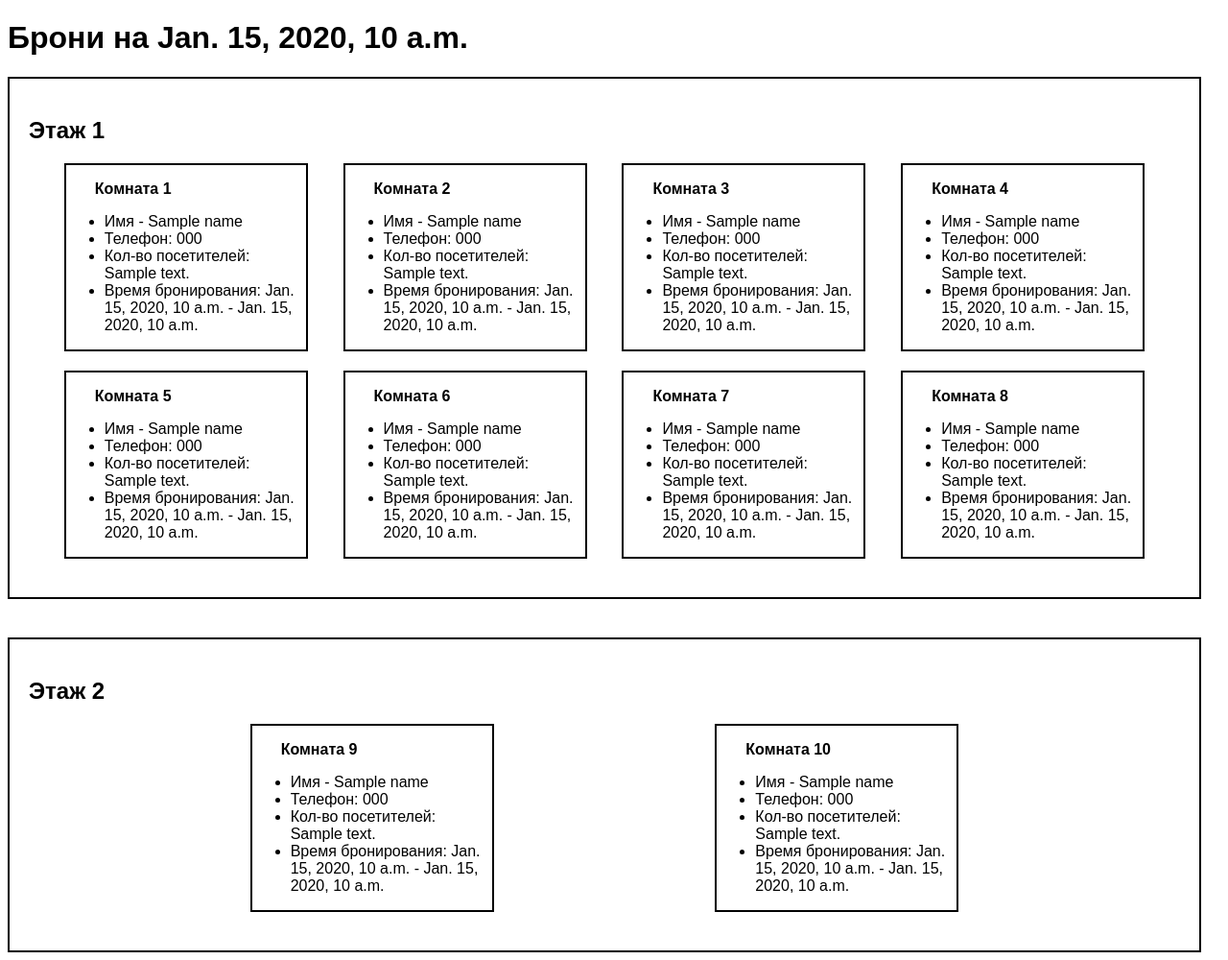
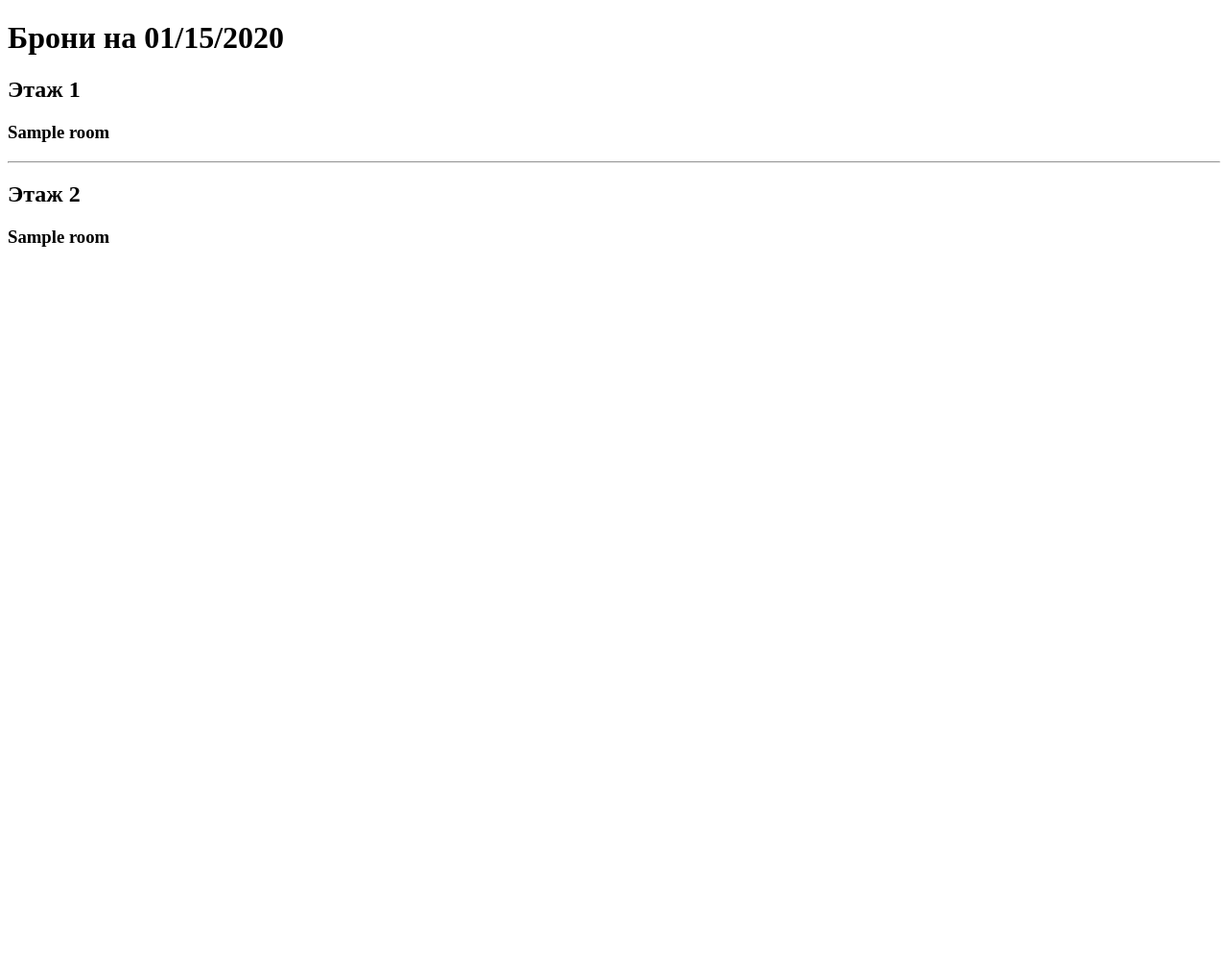
Before and after one commit to kaninn-i/SBKA, a Django app: template antikafebooking/booking/templates/booking/date.html in a window 1280 px wide. Shown: the whole page at 96% size. After the commit the page ends 257 px from the top, so only its background shows below. Run offline with Django 4.2, Linux system fonts and the light colour scheme; data comes from the database, SQL or seed files in the repository; both versions use the stored data as it was after the commit; tables that the repository leaves empty hold one stand-in row (values such as "Sample post"); the template is opened without the code that fills it: values that come from a table or form of the project are taken from there, most other values are stand-ins (such as "Sample title", 1, 10 or a date in 2020).

Commit message:
2nd day progress
models, views, html dates and many many

```diff
--- a/antikafebooking/antikafebooking/templates/base.html
+++ b/antikafebooking/antikafebooking/templates/base.html
@@ -6,7 +6,7 @@
     <meta charset="UTF-8">
     <title>{% block title %}{% endblock %}</title>
     {% load static %}
-    <link type="text/css" href="{% static 'booking/css/main.css' %}" rel="stylesheet" />
+<!--    <link type="text/css" href="{% static 'booking/css/main.css' %}" rel="stylesheet" />-->
 </head>
 <body>
 {% block content %}{% endblock %}
--- a/antikafebooking/booking/models.py
+++ b/antikafebooking/booking/models.py
@@ -3,8 +3,12 @@
 
 # Create your models here.
 
-# CharField - текст
-
 class Booking(models.Model):
-    date = models.DateField()
-    name = models.CharField()
+    date = models.DateField(db_index=True)
+    room = models.CharField(max_length=50)
+    name = models.CharField(max_length=50)
+    phone_number = models.CharField(max_length=15)
+    how_many_visitors = models.IntegerField()
+    start_time = models.TimeField()
+    end_time = models.TimeField()
+#     добавить теги (булевые) (отдельной таблицей?)
--- a/antikafebooking/booking/static/booking/css/main.css
+++ b/antikafebooking/booking/static/booking/css/main.css
@@ -1,5 +1,5 @@
 body {
-    width: 1200px;
+    width: 1920px;
     font-family: Arial,serif;
 }
 
--- a/antikafebooking/booking/templates/booking/date.html
+++ b/antikafebooking/booking/templates/booking/date.html
@@ -4,129 +4,49 @@
 
 {% block content %}
 <!--ЭТО ТЕСТОВЫЙ HTML КОТОРЫЙ НЕ ГОТОВ И БУДЕТ ДОРАБОТАН-->
-<h1>Брони на {{ date }}</h1>
+<h1>Брони на {{ date|date:"SHORT_DATE_FORMAT" }}</h1>
 
 
 <div class="floor1">
     <h2>Этаж 1</h2>
         <div class="rooms">
-
+        {% for room in first_floor_rooms %}
             <div class="room">
-            <p>Комната 1</p>
+                <h3>{{ room }}</h3>
+                {% for obj in db_entry %}
+                    {% if obj.room == room %}
                     <ul>
-                <li>Имя - {{ name }}</li>
-                <li>Телефон: {{ phone }}</li>
-                <li>Кол-во посетителей: {{ visitors }}</li>
-                <li>Время бронирования: {{ start_time }} - {{ end_time}}</li>
+                        <li>Имя - {{ obj.name }}</li>
+                        <li>Телефон: {{ obj.phone_number }}</li>
+                        <li>Кол-во посетителей: {{ obj.how_many_visitors }}</li>
+                        <li>Время бронирования: {{ obj.start_time }} - {{ obj.end_time}}</li>
                     </ul>
+                    {% endif %}
+                {% endfor %}
             </div>
-
+        {% endfor %}
+        </div>
+</div>
+<hr>
+<div class="floor2">
+    <h2>Этаж 2</h2>
+        <div class="rooms">
+        {% for room in second_floor_rooms %}
             <div class="room">
-            <p>Комната 2</p>
+                <h3>{{ room }}</h3>
+                {% for obj in db_entry %}
+                    {% if obj.room == room %}
                     <ul>
-                <li>Имя - {{ name }}</li>
-                <li>Телефон: {{ phone }}</li>
-                <li>Кол-во посетителей: {{ visitors }}</li>
-                <li>Время бронирования: {{ start_time }} - {{ end_time}}</li>
+                        <li>Имя - {{ obj.name }}</li>
+                        <li>Телефон: {{ obj.phone_number }}</li>
+                        <li>Кол-во посетителей: {{ obj.how_many_visitors }}</li>
+                        <li>Время бронирования: {{ obj.start_time }} - {{ obj.end_time}}</li>
                     </ul>
+                    {% endif %}
+                {% endfor %}
             </div>
-
-        <div class="room">
-            <p>Комната 3</p>
-            <ul>
-                <li>Имя - {{ name }}</li>
-                <li>Телефон: {{ phone }}</li>
-                <li>Кол-во посетителей: {{ visitors }}</li>
-                <li>Время бронирования: {{ start_time }} - {{ end_time}}</li>
-            </ul>
-        </div>
-
-        <div class="room">
-            <p>Комната 4</p>
-            <ul>
-                <li>Имя - {{ name }}</li>
-                <li>Телефон: {{ phone }}</li>
-                <li>Кол-во посетителей: {{ visitors }}</li>
-                <li>Время бронирования: {{ start_time }} - {{ end_time}}</li>
-            </ul>
-        </div>
-
-        <div class="room">
-            <p>Комната 5</p>
-            <ul>
-                <li>Имя - {{ name }}</li>
-                <li>Телефон: {{ phone }}</li>
-                <li>Кол-во посетителей: {{ visitors }}</li>
-                <li>Время бронирования: {{ start_time }} - {{ end_time}}</li>
-            </ul>
-        </div>
-
-        <div class="room">
-            <p>Комната 6</p>
-            <ul>
-                <li>Имя - {{ name }}</li>
-                <li>Телефон: {{ phone }}</li>
-                <li>Кол-во посетителей: {{ visitors }}</li>
-                <li>Время бронирования: {{ start_time }} - {{ end_time}}</li>
-            </ul>
-        </div>
-
-        <div class="room">
-            <p>Комната 7</p>
-            <ul>
-                <li>Имя - {{ name }}</li>
-                <li>Телефон: {{ phone }}</li>
-                <li>Кол-во посетителей: {{ visitors }}</li>
-                <li>Время бронирования: {{ start_time }} - {{ end_time}}</li>
-            </ul>
-        </div>
-
-        <div class="room">
-            <p>Комната 8</p>
-            <ul>
-                <li>Имя - {{ name }}</li>
-                <li>Телефон: {{ phone }}</li>
-                <li>Кол-во посетителей: {{ visitors }}</li>
-                <li>Время бронирования: {{ start_time }} - {{ end_time}}</li>
-            </ul>
-        </div>
-
+        {% endfor %}
         </div>
 </div>
 
-<div class="floor2">
-    <h2>Этаж 2</h2>
-    <div class="rooms">
-        <div class="room">
-            <p>Комната 9</p>
-            <ul>
-                <li>Имя - {{ name }}</li>
-                <li>Телефон: {{ phone }}</li>
-                <li>Кол-во посетителей: {{ visitors }}</li>
-                <li>Время бронирования: {{ start_time }} - {{ end_time}}</li>
-            </ul>
-        </div>
-
-        <div class="room">
-            <p>Комната 10</p>
-            <ul>
-                <li>Имя - {{ name }}</li>
-                <li>Телефон: {{ phone }}</li>
-                <li>Кол-во посетителей: {{ visitors }}</li>
-                <li>Время бронирования: {{ start_time }} - {{ end_time}}</li>
-            </ul>
-        </div>
-    </div>
-
-</div>
 {% endblock %}
-
-<!--<div class="room">-->
-<!--        <p>Комната 4</p>-->
-<!--        <ul>-->
-<!--            <li>Имя - {{ name }}</li>-->
-<!--            <li>Телефон: {{ phone }}</li>-->
-<!--            <li>Кол-во посетителей: {{ visitors }}</li>-->
-<!--            <li>Время бронирования: {{ start_time }} - {{ end_time}}</li>-->
-<!--        </ul>-->
-<!--    </div>-->
--- a/antikafebooking/booking/urls.py
+++ b/antikafebooking/booking/urls.py
@@ -2,6 +2,6 @@
 from . import views
 
 urlpatterns = [
-    path('', views.index),
-    path('dates/<int:date_id>/', views.date),  # id поменять на саму дату - отложено до бд
+    path('', views.index, name='index'),
+    path('dates/<slug:date_slug>/', views.date, name='dates'),  # id поменять на саму дату - отложено до бд
 ]
```
Also changed, not shown: antikafebooking/booking/views.py (+13 -12 lines), antikafebooking/booking/migrations/0001_initial.py (added), antikafebooking/db.sqlite3. Lines whose indentation alone changed are shown as unchanged.
